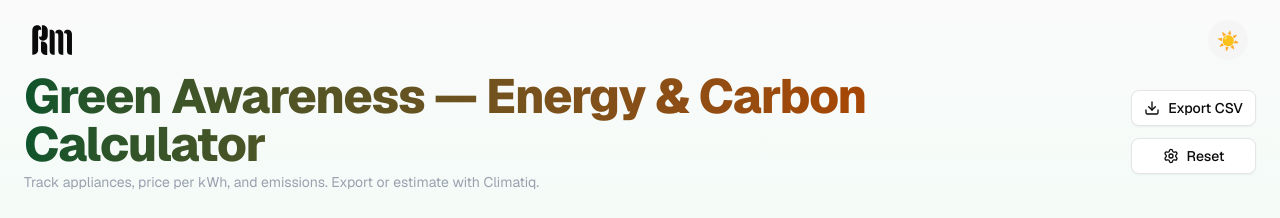
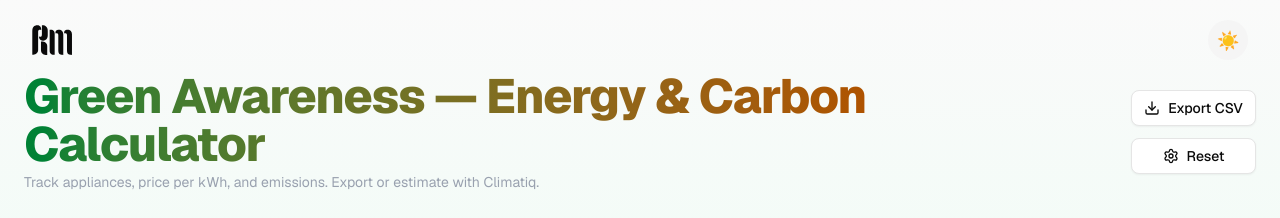
Before and after one commit to RamiMizyed/green-awareness, a Next.js app: page / in a window 1280 px wide. Shown: the top 218 px of the page. Built offline with nearby package versions, Linux system fonts and the light colour scheme; no server answers.

Commit message:
Fix: color change on light mode

```diff
--- a/src/components/Sections/GACalculationPage.tsx
+++ b/src/components/Sections/GACalculationPage.tsx
@@ -454,7 +454,7 @@ export default function GreenAwarenessPage() {
 				{/* Title */}
 				<div className="flex flex-col lg:flex-row items-center justify-between gap-6 mb-8">
 					<div>
-						<h1 className="text-4xl text-center lg:text-start lg:text-5xl font-extrabold tracking-tight text-transparent bg-clip-text bg-gradient-to-r from-green-900 to-orange-700 dark:from-green-400  dark:to-orange-400">
+						<h1 className="text-4xl text-center lg:text-start lg:text-5xl font-extrabold tracking-tight text-transparent bg-clip-text bg-gradient-to-r from-green-700 to-orange-700 dark:from-green-400  dark:to-orange-400">
 							Green Awareness — Energy & Carbon Calculator
 						</h1>
 						<p className="text-sm text-center lg:text-start text-gray-400 mt-1">
```
